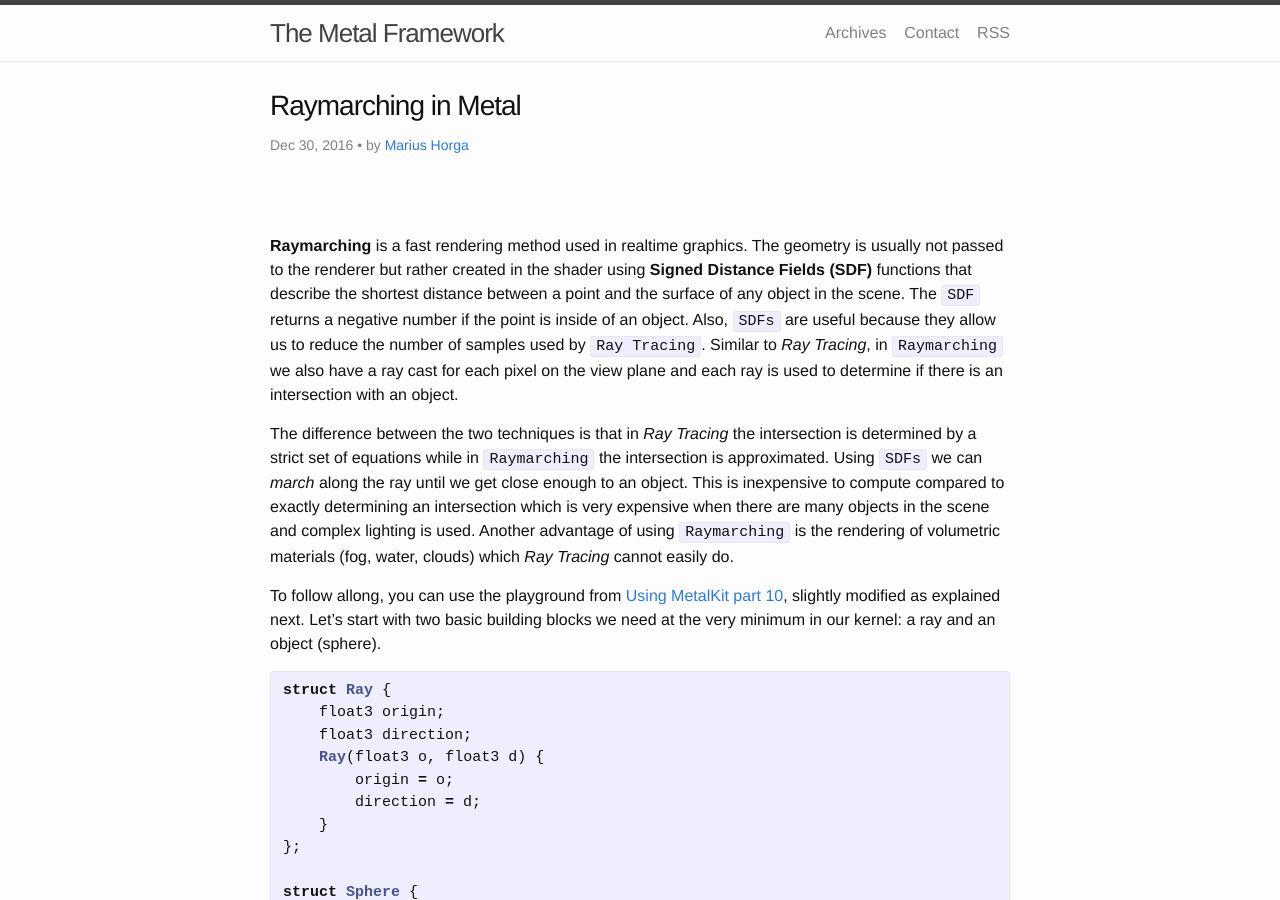
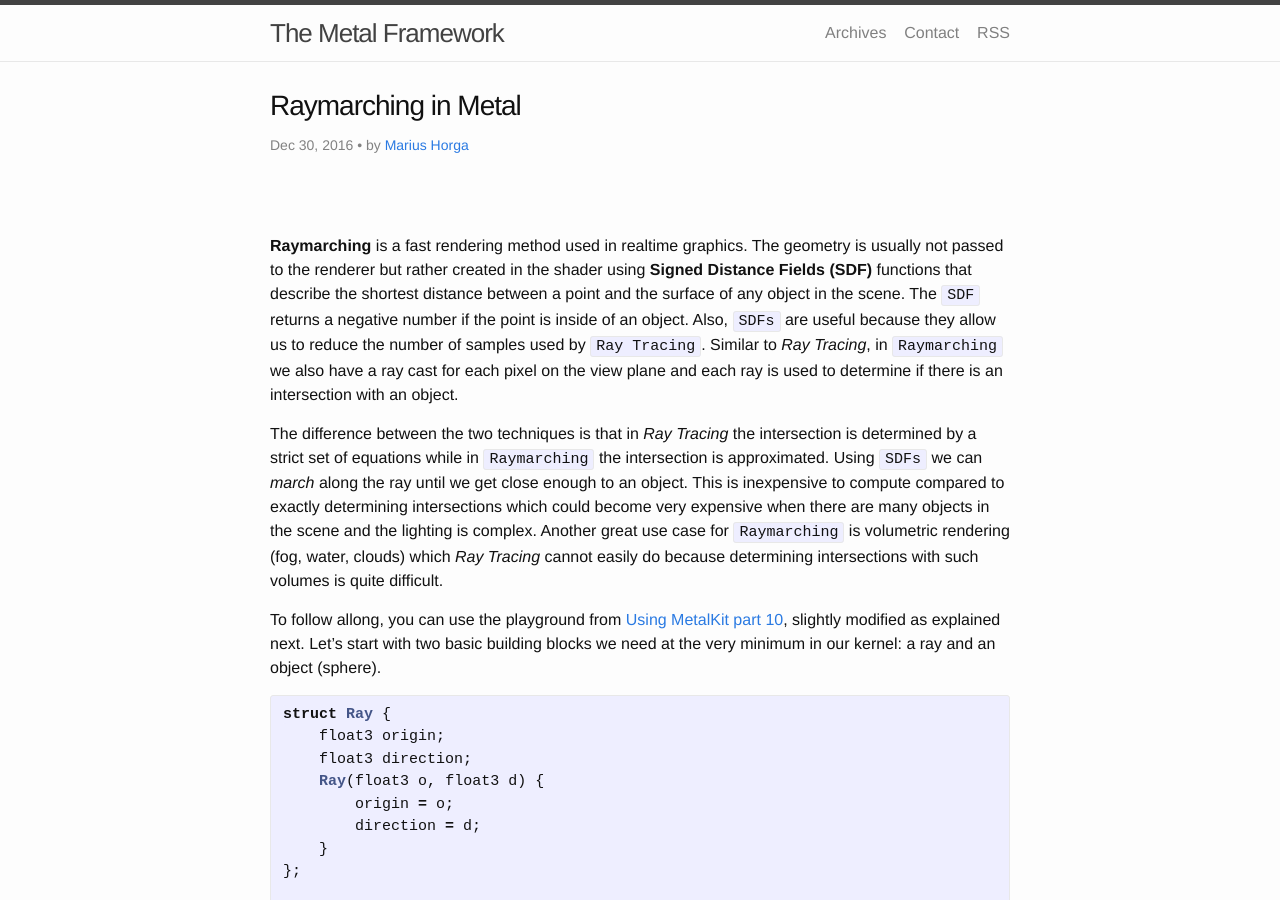
Before and after one commit to AlirioLau/metalkit.github.io, a Jekyll site: the page built from _posts/2016-12-30-raymarching-in-metal.markdown, in a window 1280 px wide and 900 px high. Built offline with Jekyll 4.4.1, drawn with Linux system fonts in a browser that asks for light colours; comment, search, counter and statistics services are not loaded; some of the changed text lies outside the part shown.

Commit message:
initial commit

```diff
--- a/_posts/2016-12-30-raymarching-in-metal.markdown
+++ b/_posts/2016-12-30-raymarching-in-metal.markdown
@@ -7,7 +7,7 @@ layout: post
 ---
 __Raymarching__ is a fast rendering method used in realtime graphics. The geometry is usually not passed to the renderer but rather created in the shader using __Signed Distance Fields (SDF)__ functions that describe the shortest distance between a point and the surface of any object in the scene. The `SDF` returns a negative number if the point is inside of an object. Also, `SDFs` are useful because they allow us to reduce the number of samples used by `Ray Tracing`.  Similar to _Ray Tracing_, in `Raymarching` we also have a ray cast for each pixel on the view plane and each ray is used to determine if there is an intersection with an object.
 
-The difference between the two techniques is that in _Ray Tracing_ the intersection is determined by a strict set of equations while in `Raymarching` the intersection is approximated. Using `SDFs` we can _march_ along the ray until we get close enough to an object. This is inexpensive to compute compared to exactly determining an intersection which is very expensive when there are many objects in the scene and complex lighting is used. Another advantage of using `Raymarching` is the rendering of volumetric materials (fog, water, clouds) which _Ray Tracing_ cannot easily do.
+The difference between the two techniques is that in _Ray Tracing_ the intersection is determined by a strict set of equations while in `Raymarching` the intersection is approximated. Using `SDFs` we can _march_ along the ray until we get close enough to an object. This is inexpensive to compute compared to exactly determining intersections which could become very expensive when there are many objects in the scene and the lighting is complex. Another great use case for `Raymarching` is volumetric rendering (fog, water, clouds) which _Ray Tracing_ cannot easily do because determining intersections with such volumes is quite difficult.
 
 To follow allong, you can use the playground from [Using MetalKit part 10](http://metalkit.org/2016/05/02/using-metalkit-part-10.html), slightly modified as explained next. Let’s start with two basic building blocks we need at the very minimum in our kernel: a ray and an object (sphere).
 
@@ -82,7 +82,7 @@ Now let's create a function named __distToScene__ that only takes a ray in as ar
 }
 {% endhighlight %}
 
-By using the `fmod` function we repeated the space throughout the entire screen and pratically created an infinite number of spheres, each with its own ray (repeated) now. Of course, we will only see the ones bounded by the `x` and `y` coordinates of the screen, however, the `z` coordinate will let us see how the spheres go indefinitely in depth. Inside the kernel, remove the sphere line, move the ray to a really far location, modify `dist` to rather give us the distance to the scene, and finally change the last line to give us some nice colors:
+By using the `fmod` function we repeated the space throughout the entire screen and pratically created an infinite number of spheres, each with its own (repeated) ray. Of course, we will only see the ones bounded by the `x` and `y` coordinates of the screen, however, the `z` coordinate will let us see how the spheres go indefinitely in depth. Inside the kernel, remove the sphere line, move the ray to a really far location, modify `dist` to rather give us the distance to the scene, and finally change the last line to give us some nice colors:
 
 {% highlight swift %}Ray ray = Ray(float3(1000.), normalize(float3(uv, 1.0)));
 ...
```
Also changed, not shown: 3 other files.
